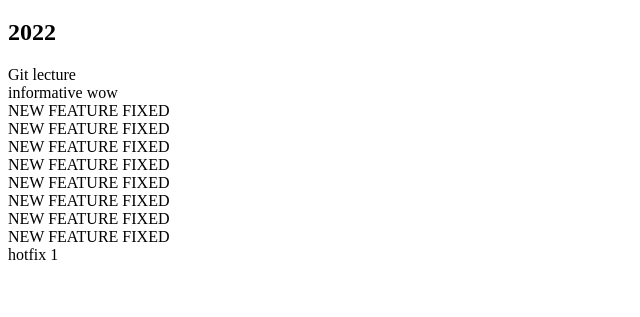
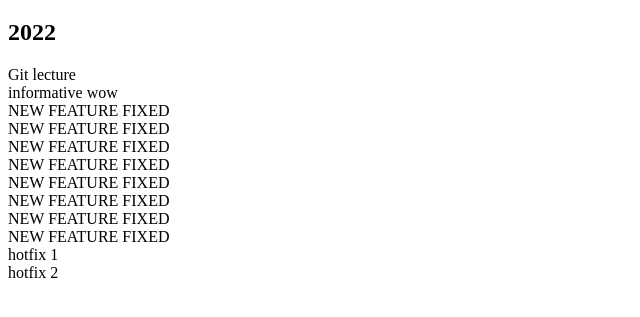
Before and after one commit to BenasJan/git-lecture, a plain HTML site: page index.html in a window 1280 px wide. Shown: the part 61-378 px from the top of the page, without its empty margins (0-640 px from the left). Drawn offline with Linux system fonts and the light colour scheme.

Commit message:
hotfix 2

```diff
--- a/index.html
+++ b/index.html
@@ -25,6 +25,7 @@
     <div>NEW FEATURE FIXED</div>
 
     <div>hotfix 1</div>
+    <div>hotfix 2</div>
 </body>
 
 </html>
```
